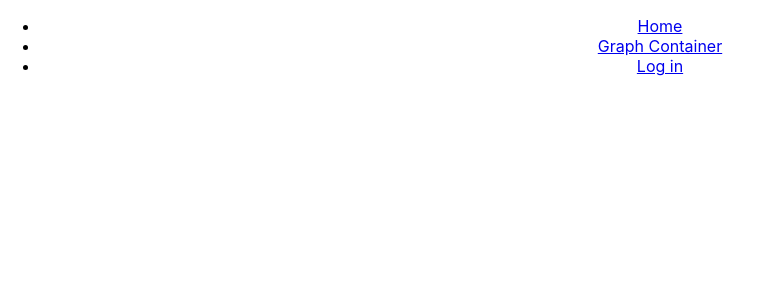
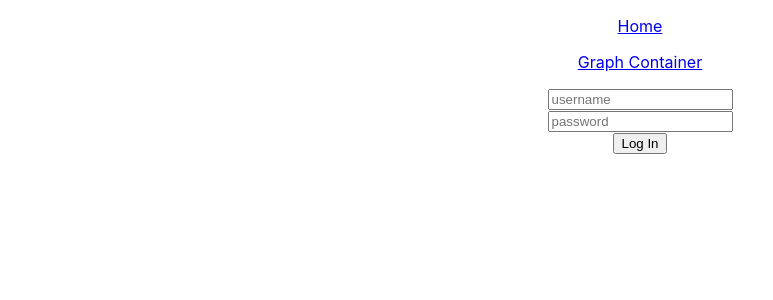
Before and after one commit to BryantCabrera/relocater, a React (Create React App) app: page /maincontainer in a window 1280 px wide. Shown: the top 300 px of the page, without its empty margins (0-773 px from the left). Built offline with nearby package versions, Linux system fonts and the light colour scheme.

Commit message:
Adds kevin edits app.js with login and react-rerouting

```diff
--- a/src/App.css
+++ b/src/App.css
@@ -41,3 +41,13 @@
   transform: translate(-50%, -50%);
   padding: 1rem;
 }
+
+.m-container {
+  border: 2px solid black;
+  margin: 0;
+  position: absolute;
+  top: 50%;
+  left: 50%;
+  transform: translate(-50%, -50%);
+  padding: 14rem;
+}
--- a/src/App.js
+++ b/src/App.js
@@ -5,7 +5,8 @@ import UserProfile from './Userprofile/Userprofile';
 import Login from './Login/Login'
 import GraphContainer from './GraphContainer/GraphContainer';
 import Header from './Header/Header'
-import { Route, Switch } from 'react-router-dom'
+import MainContainer from './MainContainer/MainContainer'
+import { Route, Switch, withRouter } from 'react-router-dom'
 
 class App extends Component {
   state = {
@@ -18,6 +19,8 @@ class App extends Component {
       username: username,
       logged: true
     })
+    //set state and go to route to get to main container
+    this.props.history.push('/maincontainer')
   }
 
   handleLogout = (username) => {
@@ -28,17 +31,20 @@ class App extends Component {
   }
 
   render() {
+    console.log(this.props)
     return (
       <div className="App">
         <Header />
-        <Switch>
-          <Route exact path = '/' component = {Login} />
-          <Route expact path='/graphcontainer' component = {GraphContainer}/>
-        </Switch>
-        {/* {this.state.logged ? <GraphContainer username={this.state.username} handleLogout={this.handleLogout}/> : <Login handleLogin={this.handleLogin}/>} */}
+        {
+          this.state.logged
+            ?  <Switch>
+                <Route exact path='/graphcontainer' component = {GraphContainer}/>
+                <Route exact path='/maincontainer' component = {MainContainer} />
+              </Switch>
+            : <Login handleLogin={this.handleLogin}/>
+        }
       </div>
     );
   }
 }
-
-export default App;
+export default withRouter(App);
--- /dev/null
+++ b/src/Button/Button.js
@@ -0,0 +1,8 @@
+import React from 'react'
+import { Link } from 'react-router-dom'
+
+const GraphButton = () =>
+<Link to='/graphcontainer'><button>GRAPH Container</button></Link>
+
+
+export default GraphButton
--- a/src/Header/Header.js
+++ b/src/Header/Header.js
@@ -4,11 +4,8 @@ import { Link } from 'react-router-dom'
 const Header = () => {
     return (
         <header>
-            <ul>
-                <li><Link to= '/'>Home</Link></li>
-                <li><Link to ='/graphcontainer'>Graph Container</Link></li>
-                <li><Link to = '/Login'>Log in</Link></li>
-            </ul>
+                <p><Link to= '/'>Home</Link></p>
+                <p><Link to ='/graphcontainer'>Graph Container</Link></p>
         </header>
     )
 }
--- /dev/null
+++ b/src/MainContainer/MainContainer.js
@@ -0,0 +1,24 @@
+import React, { Component } from 'react';
+import GraphButton from '../Button/Button';
+
+
+
+class MainContainer extends Component {
+    onClick = (e) => {
+
+    }
+
+    render (){
+        return(
+    <div>
+        <div className="m-container">
+
+        <p>this is the main container</p>
+            <GraphButton/>
+        </div>
+    </div>
+        )
+    }
+}
+
+export default MainContainer
```
Also changed, not shown: src/Login/Login.js (+0 -8 lines).
